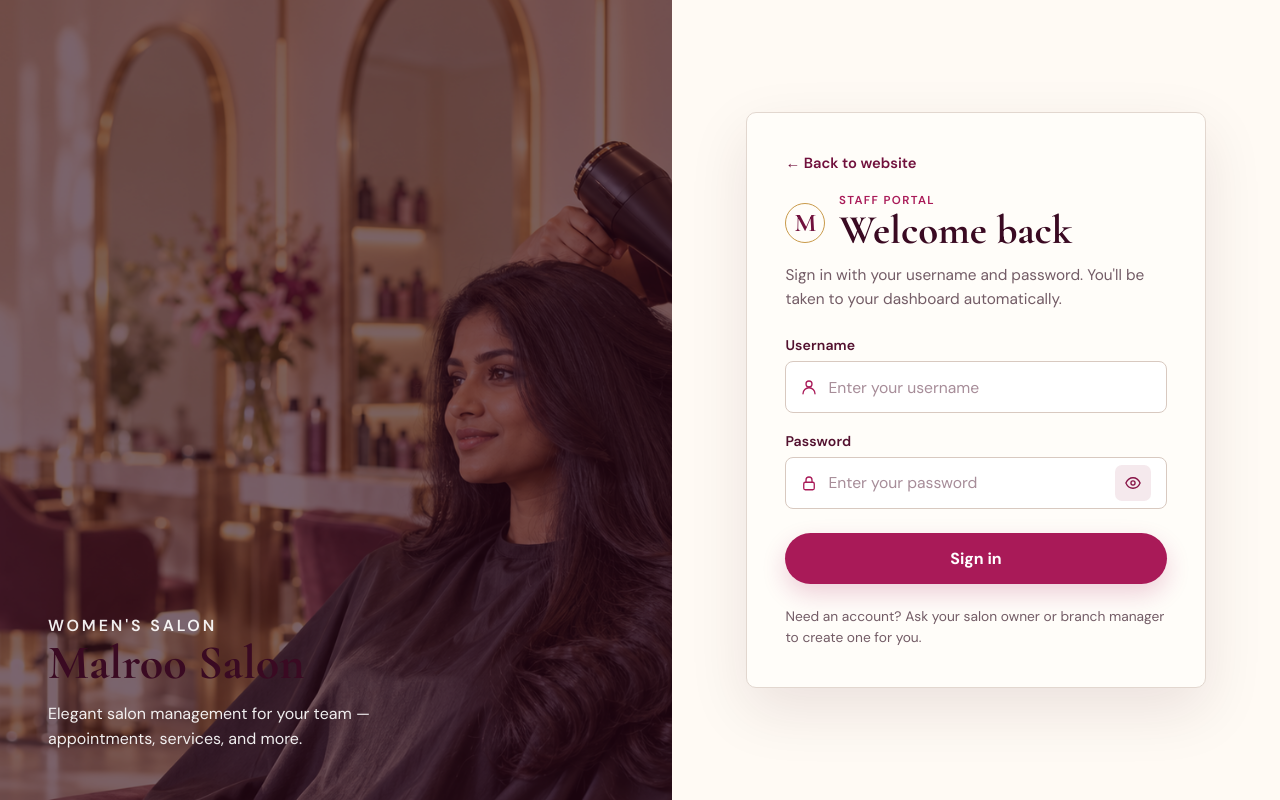
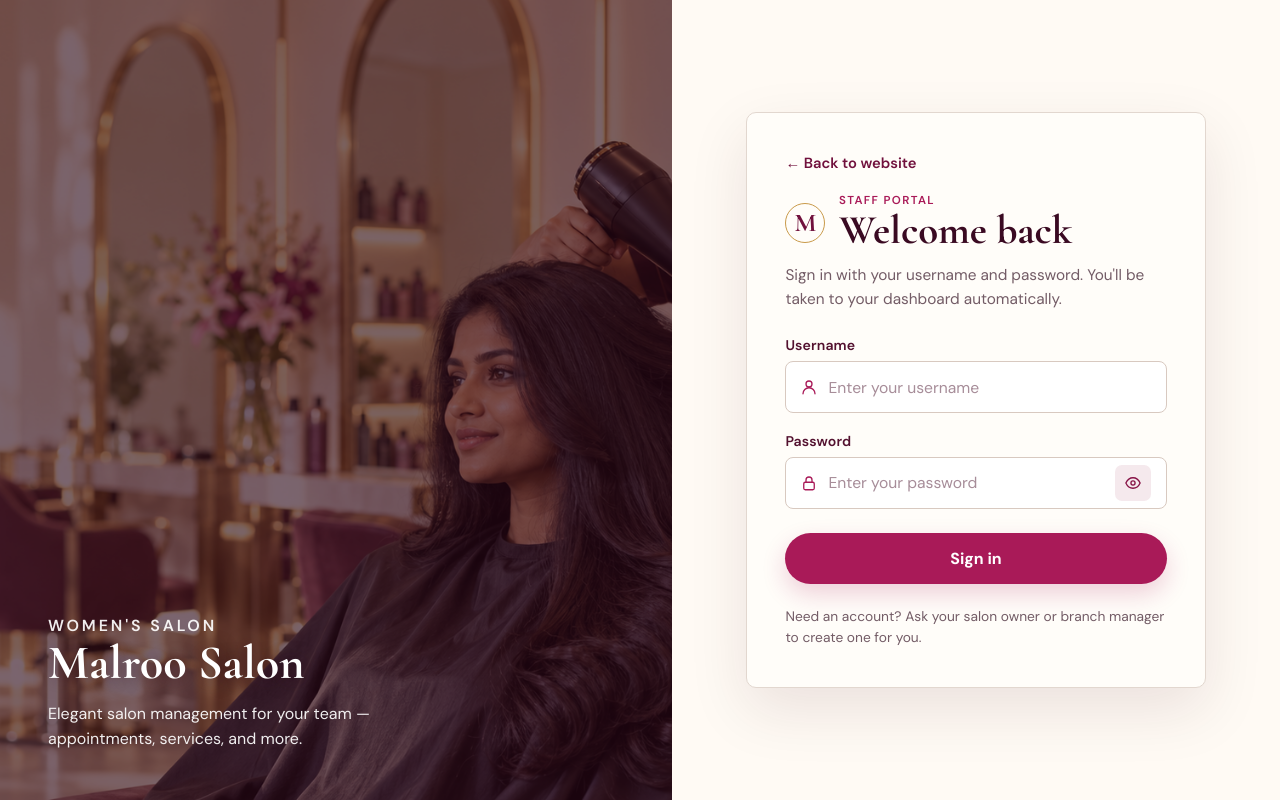
Before and after one commit to UdulaPahasara/SalonSystem, a React (Create React App) app in the folder frontend/: page /salon-app/login in a window 1280 px wide. Built offline with nearby package versions, Linux system fonts and the light colour scheme.

Commit message:
Login: make the Malroo Salon heading readable on the photo

```diff
--- a/frontend/src/pages/Login.css
+++ b/frontend/src/pages/Login.css
@@ -48,6 +48,8 @@
 }
 
 .login-visual-overlay h2 {
+  color: #fff;
+  text-shadow: 0 2px 18px rgba(42, 7, 24, 0.55);
   margin: 0 0 0.75rem;
   font-family: 'Cormorant Garamond', serif;
   font-size: clamp(2rem, 4vw, 3rem);
```
